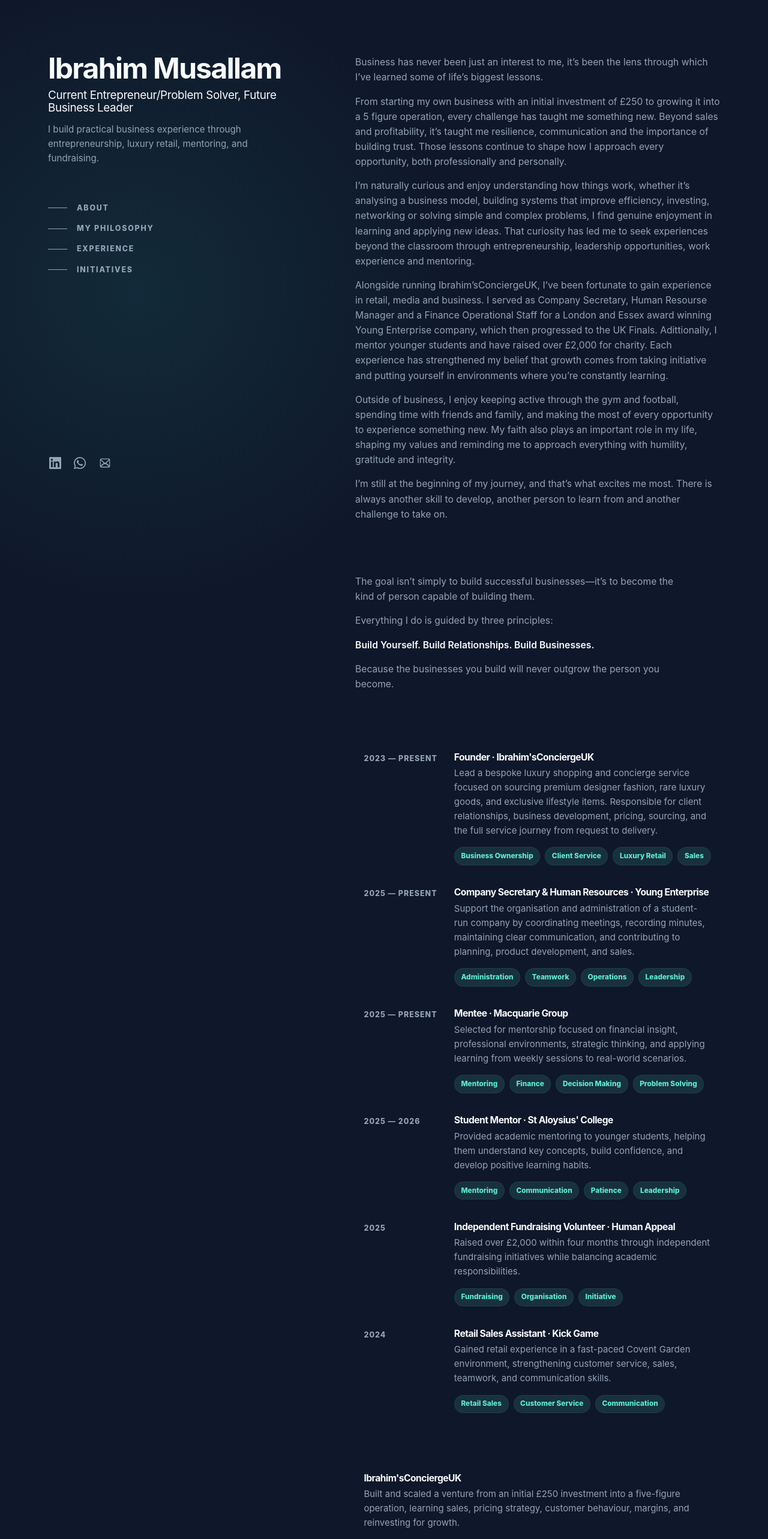
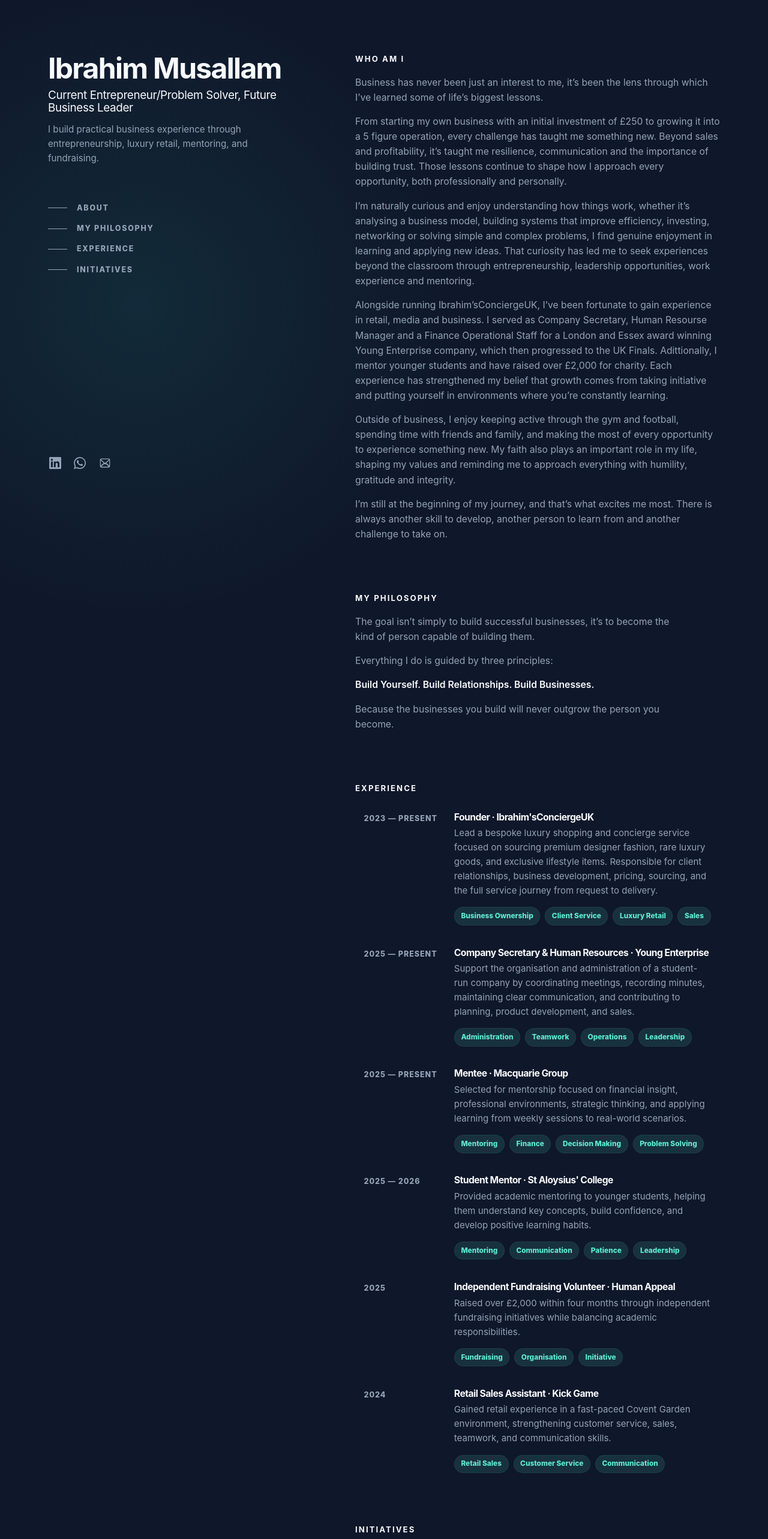
Before and after one commit to ibrahimmusallam10/Ibrahim-sConciergeUK, a React (Vite) app: page / in a window 1280 px wide. Shown: the top 2566 px of the page at 60% size. Built offline with nearby package versions, Linux system fonts and the light colour scheme.

Commit message:
content: label profile sections

```diff
--- a/src/App.tsx
+++ b/src/App.tsx
@@ -124,6 +124,7 @@ export default function App() {
 
       <section className="content">
         <section id="about" className="section-block">
+          <h2>Who Am I</h2>
           <div className="copy">
             <p>
               Business has never been just an interest to me, it’s been the lens through which I’ve learned some of
@@ -163,9 +164,10 @@ export default function App() {
         </section>
 
         <section id="philosophy" className="section-block">
+          <h2>My Philosophy</h2>
           <div className="copy philosophy-copy">
             <p>
-              The goal isn’t simply to build successful businesses—it’s to become the kind of person capable of
+              The goal isn’t simply to build successful businesses, it’s to become the kind of person capable of
               building them.
             </p>
             <p>Everything I do is guided by three principles:</p>
@@ -175,6 +177,7 @@ export default function App() {
         </section>
 
         <section id="experience" className="section-block">
+          <h2>Experience</h2>
           <div className="item-list">
             {experiences.map((item) => (
               <article className="resume-item" key={item.title}>
@@ -194,6 +197,7 @@ export default function App() {
         </section>
 
         <section id="initiatives" className="section-block">
+          <h2>Initiatives</h2>
           <div className="item-list">
             {initiatives.map((item) => (
               <article className="feature-item" key={item.title}>
```
